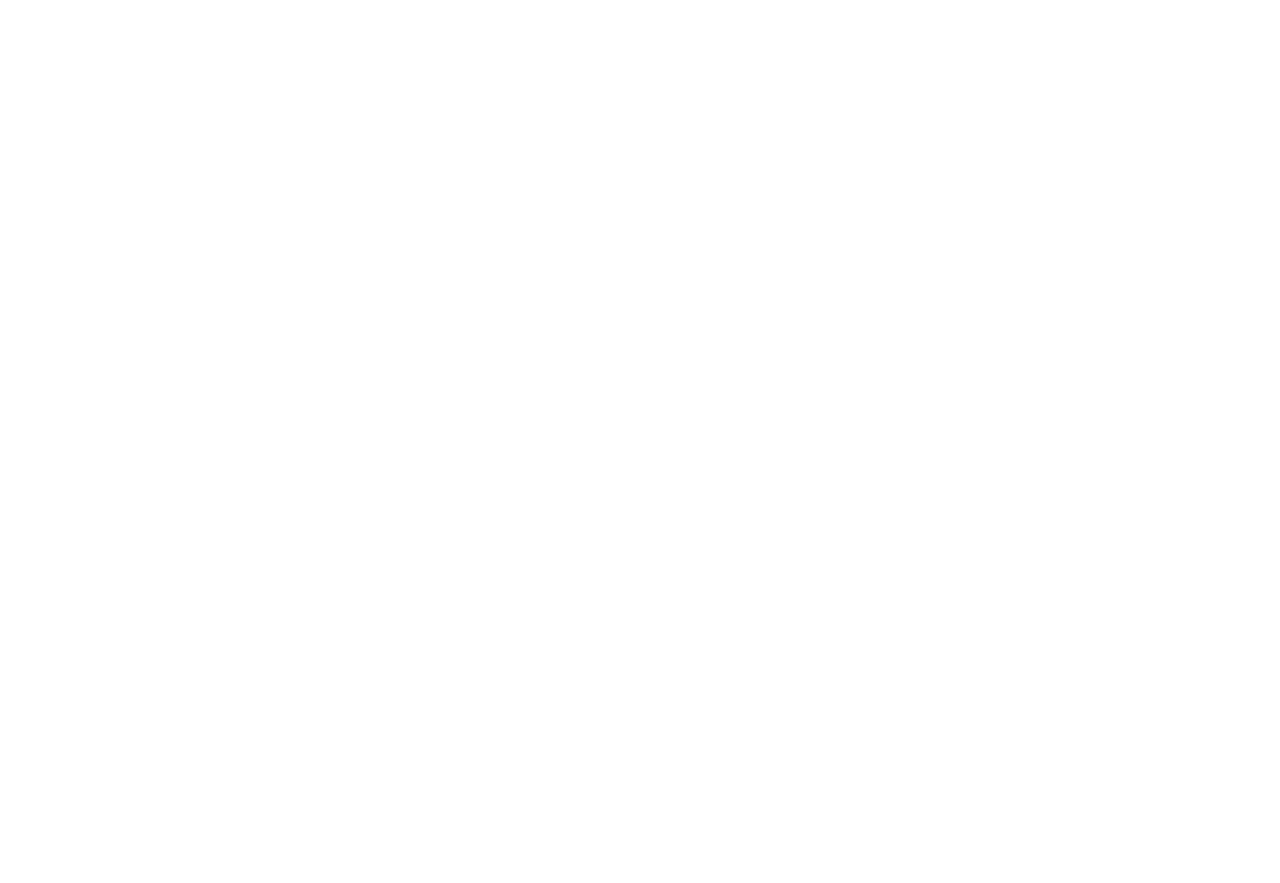
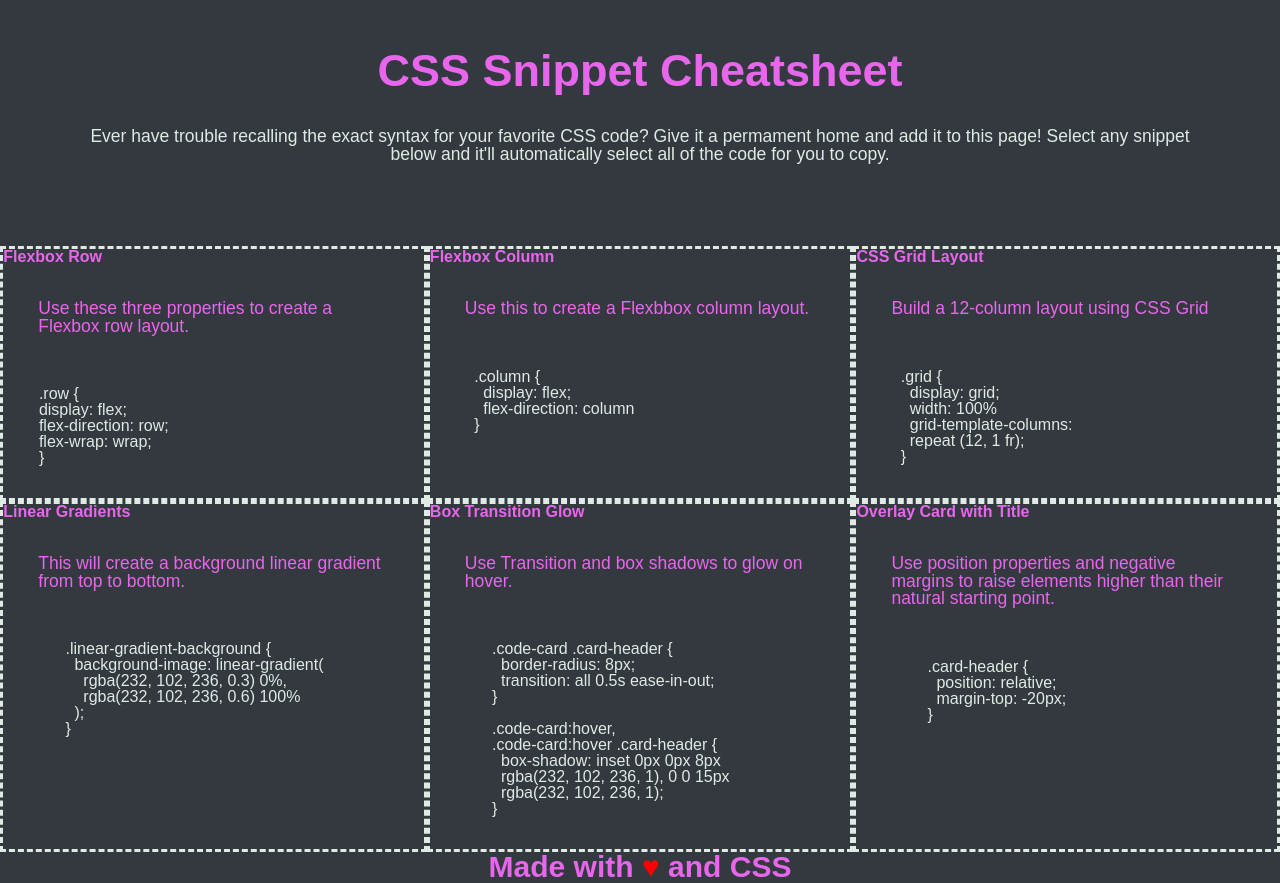
Before and after one commit to EvaWolfe/css-cheatsheet, a plain HTML site: page index.html in a window 1280 px wide. Before the commit the page ends 800 px from the top, so only its background shows below. Drawn offline with Linux system fonts and the light colour scheme.

Commit message:
create basic layout with content

```diff
--- a/assets/css/style.css
+++ b/assets/css/style.css
@@ -0,0 +1,76 @@
+/* applies universal styling */
+:root {
+  font-family: 'Open Sans', 'Helvetica Neue', sans-serif;
+  --grey: #33393f;
+  --teal: #2aefcb;
+  --white: #e0eae4;
+  --pink: #e866ec;
+}
+
+body {
+  background-color: var(--grey);
+  color: var(--white);
+}
+
+header {
+  text-align: center;
+  margin: 0 auto;
+  padding: 3em;
+
+}
+
+h1 {
+  color: var(--pink);
+  font-size: 45px;
+}
+
+p {
+  /* text-align: center; */
+  margin: 0 auto;
+  padding: 2em;
+  font-size: 17.5px;
+
+}
+
+h2 {
+  color: var(--pink);
+}
+
+.box-text {
+  color: #e866ec;
+}
+
+footer {
+  color: var(--pink);
+  text-align: center;
+  font-size: 30px;
+}
+
+span {
+  color: red;
+}
+
+section.row {
+  display: flex;
+  justify-content: space-evenly;
+  flex-direction: row;
+}
+
+.pre-box {
+  /* display: flex; */
+  justify-content: space-evenly;
+  flex-direction: row;
+}
+
+.column {
+  width: 33.3%;
+}
+
+.card {
+  border: dashed;
+  height: 100%;
+}
+
+/* makes the page mobile repsonsive */
+
+@media screen and (min-width:768px) {}
--- a/index.html
+++ b/index.html
@@ -4,11 +4,177 @@
 <head>
   <meta charset="UTF-8">
   <meta name="viewport" content="width=device-width, initial-scale=1.0">
-  <title>Document</title>
+  <link rel="stylesheet" href="assets/css/reset.css">
+  <link rel="stylesheet" href="assets/css/style.css">
+  <title>CSS Snippet Cheatsheet</title>
 </head>
 
 <body>
+  <header>
+    <h1>CSS Snippet Cheatsheet</h1>
+    <p>Ever have trouble recalling the exact syntax for your favorite CSS code? Give it a permament home and add it to
+      this page! Select any snippet below and it'll automatically select all of the code for you to copy.</p>
+  </header>
+  <main>
+    <section class="row">
 
+      <div class="column">
+        <figure class="card">
+          <h2>Flexbox Row</h2>
+          <figcaption>
+            <p class="box-text">Use these three properties to create a Flexbox row layout.</p>
+          </figcaption>
+
+          <!--code for Flexbox Row-->
+
+          <pre class="pre-box">
+            <code>
+        .row {
+        display: flex;
+        flex-direction: row;
+        flex-wrap: wrap;
+        }
+      </code>
+      </pre>
+        </figure>
+      </div>
+
+      <div class="column">
+        <figure class="card">
+          <h2>Flexbox Column</h2>
+
+
+          <figcaption>
+
+            <p class="box-text">Use this to create a Flexbbox column layout.</p>
+          </figcaption>
+
+
+          <!--code for Flexbox Column-->
+          <pre class="pre-box">
+        <code>
+          .column {
+            display: flex;
+            flex-direction: column
+          }
+        </code></pre>
+        </figure>
+      </div>
+
+
+      <div class="column">
+        <figure class="card">
+          <h2>CSS Grid Layout</h2>
+
+          <figcaption>
+
+            <p class="box-text">Build a 12-column layout using CSS Grid</p>
+          </figcaption>
+
+
+          <!--code for CSS Grid Layout-->
+          <pre class="pre-box">
+        <code>
+          .grid {
+            display: grid;
+            width: 100%
+            grid-template-columns:
+            repeat (12, 1 fr);
+          }
+        </code>
+      </pre>
+        </figure>
+      </div>
+    </section>
+
+
+    <section class="row">
+      <div class="column">
+        <figure class="card">
+
+          <h2>Linear Gradients</h2>
+
+          <figcaption>
+
+            <p class="box-text">This will create a background linear gradient from top to bottom.</p>
+          </figcaption>
+
+
+          <!--code for Linear Gradients-->
+          <pre class="pre-box">
+            <code>
+              .linear-gradient-background {
+                background-image: linear-gradient(
+                  rgba(232, 102, 236, 0.3) 0%,
+                  rgba(232, 102, 236, 0.6) 100%
+                );
+              }
+            </code>
+          </pre>
+        </figure>
+      </div>
+
+
+      <div class="column">
+        <figure class="card">
+
+          <h2>Box Transition Glow</h2>
+          <figcaption>
+
+            <p class="box-text">Use Transition and box shadows to glow on hover.</p>
+          </figcaption>
+
+
+          <!--code for Box Transition Glow-->
+          <pre class="pre-box">
+            <code>
+              .code-card .card-header {
+                border-radius: 8px;
+                transition: all 0.5s ease-in-out;
+              }
+
+              .code-card:hover,
+              .code-card:hover .card-header {
+                box-shadow: inset 0px 0px 8px
+                rgba(232, 102, 236, 1), 0 0 15px
+                rgba(232, 102, 236, 1);
+              }
+            </code>
+          </pre>
+        </figure>
+      </div>
+
+
+      <div class="column">
+        <figure class="card">
+
+          <h2>Overlay Card with Title</h2>
+          <figcaption>
+
+            <p class="box-text">Use position properties and negative margins to raise elements higher than their natural
+              starting point.
+            </p>
+          </figcaption>
+
+
+          <!--code for Overlay Card with Title-->
+          <pre class="pre-box">
+              <code>
+                .card-header {
+                  position: relative;
+                  margin-top: -20px;
+                }
+              </code>
+          </pre>
+        </figure>
+      </div>
+
+    </section>
+  </main>
+
+  <footer>
+    <h3>Made with <span>&hearts; </span>and CSS</h3>
+  </footer>
 </body>
 
 </html>
```
